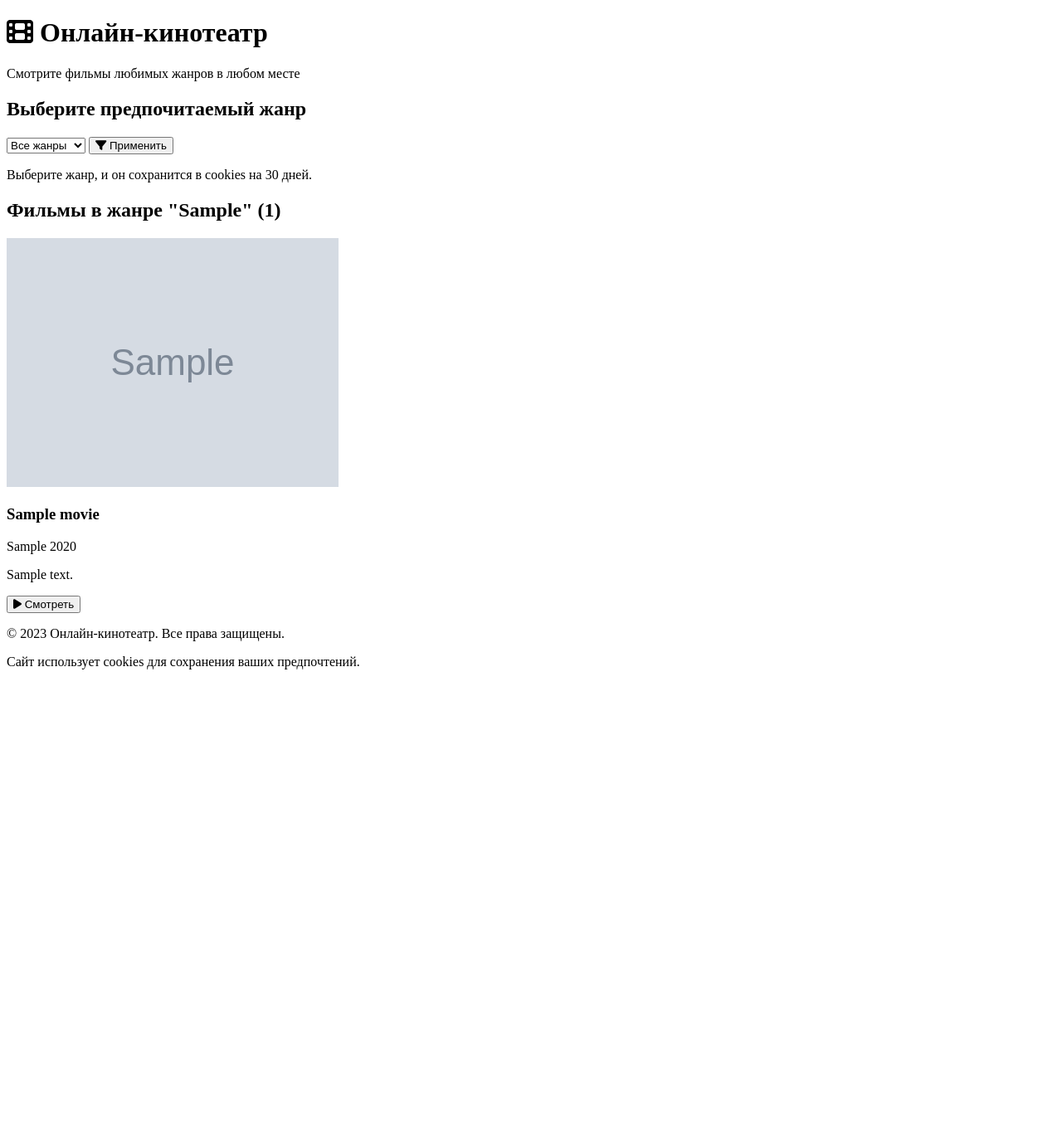
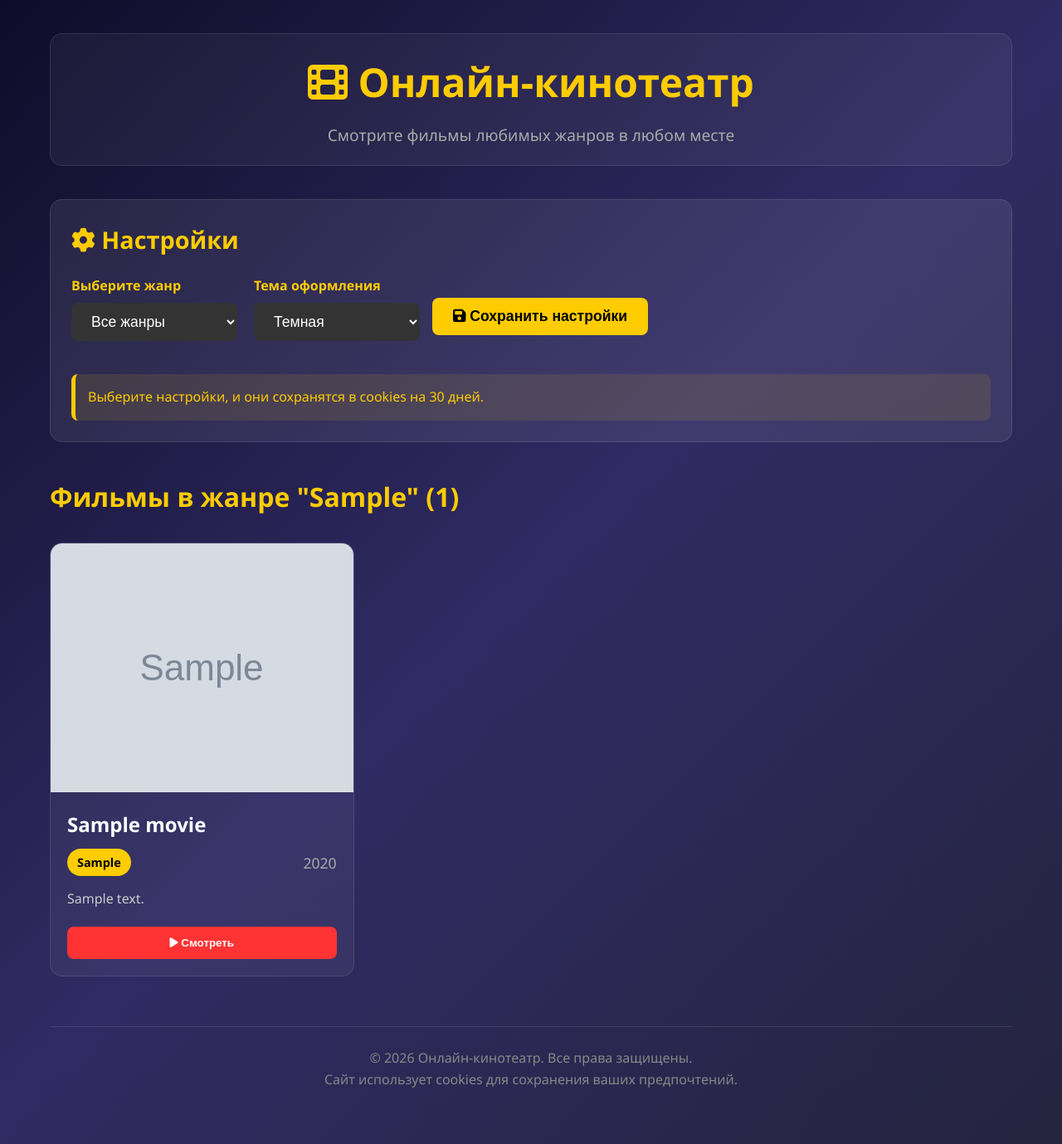
Before and after one commit to masterUgvey/kinoteatr, a Django app: template DjangoPortal/cinema/templates/cinema/index.html in a window 1280 px wide. Shown: the whole page at 83% size. Before the commit the page ends 807 px from the top, so only its background shows below. Run offline with Django 5.2, Linux system fonts and the light colour scheme; tables that the repository leaves empty hold one stand-in row (values such as "Sample post"); the template is opened without the code that fills it: values that come from a table or form of the project are taken from there, most other values are stand-ins (such as "Sample title", 1, 10 or a date in 2020); grey boxes marked "Sample" are stand-in pictures.

Commit message:
Применены стили, темы

```diff
--- a/DjangoPortal/DjangoPortal/urls.py
+++ b/DjangoPortal/DjangoPortal/urls.py
@@ -1,23 +1,14 @@
-"""
-URL configuration for DjangoPortal project.
-
-The `urlpatterns` list routes URLs to views. For more information please see:
-    https://docs.djangoproject.com/en/5.2/topics/http/urls/
-Examples:
-Function views
-    1. Add an import:  from my_app import views
-    2. Add a URL to urlpatterns:  path('', views.home, name='home')
-Class-based views
-    1. Add an import:  from other_app.views import Home
-    2. Add a URL to urlpatterns:  path('', Home.as_view(), name='home')
-Including another URLconf
-    1. Import the include() function: from django.urls import include, path
-    2. Add a URL to urlpatterns:  path('blog/', include('blog.urls'))
-"""
+from django.conf import settings
+from django.conf.urls.static import static
 from django.contrib import admin
 from django.urls import path, include
 
 urlpatterns = [
     path('admin/', admin.site.urls),
-    path('',include('blog.urls'))
+    path('', include('cinema.urls')),
 ]
+
+# Только для разработки
+if settings.DEBUG:
+    urlpatterns += static(settings.STATIC_URL, document_root=settings.STATIC_ROOT)
+    urlpatterns += static(settings.MEDIA_URL, document_root=settings.MEDIA_ROOT)
--- a/DjangoPortal/cinema/forms.py
+++ b/DjangoPortal/cinema/forms.py
@@ -7,9 +7,20 @@ GENRE_CHOICES = [
     ('action', 'Боевик'),
 ]
 
-class GenreForm(forms.Form):
+THEME_CHOICES = [
+    ('dark', 'Темная'),
+    ('light', 'Светлая'),
+]
+
+class SettingsForm(forms.Form):
     genre = forms.ChoiceField(
         choices=GENRE_CHOICES,
         label='Выберите жанр',
         widget=forms.Select(attrs={'class': 'form-control'})
     )
+    theme = forms.ChoiceField(
+        choices=THEME_CHOICES,
+        label='Тема оформления',
+        widget=forms.Select(attrs={'class': 'form-control'}),
+        required=False
+    )
--- /dev/null
+++ b/DjangoPortal/cinema/static/cinema/styles.css
@@ -0,0 +1,293 @@
+/* Основные стили */
+* {
+    margin: 0;
+    padding: 0;
+    box-sizing: border-box;
+}
+
+/* Темная тема по умолчанию */
+body {
+    font-family: 'Segoe UI', Tahoma, Geneva, Verdana, sans-serif;
+    background: linear-gradient(135deg, #0f0c29, #302b63, #24243e);
+    color: #f0f0f0;
+    line-height: 1.6;
+    min-height: 100vh;
+    padding: 20px;
+    transition: all 0.3s ease;
+}
+
+.container {
+    max-width: 1200px;
+    margin: 0 auto;
+    padding: 20px;
+}
+
+/* Заголовок */
+header {
+    text-align: center;
+    margin-bottom: 40px;
+    padding: 20px;
+    background: rgba(255, 255, 255, 0.05);
+    border-radius: 15px;
+    border: 1px solid rgba(255, 255, 255, 0.1);
+}
+
+header h1 {
+    font-size: 3rem;
+    color: #ffcc00;
+    margin-bottom: 10px;
+}
+
+header p {
+    font-size: 1.2rem;
+    color: #aaa;
+}
+
+/* Форма */
+.genre-selection {
+    background: rgba(255, 255, 255, 0.08);
+    padding: 25px;
+    border-radius: 15px;
+    margin-bottom: 40px;
+    border: 1px solid rgba(255, 255, 255, 0.1);
+}
+
+.genre-selection h2 {
+    margin-bottom: 20px;
+    color: #ffcc00;
+    font-size: 1.8rem;
+}
+
+form {
+    display: flex;
+    gap: 15px;
+    align-items: center;
+    flex-wrap: wrap;
+}
+
+select {
+    padding: 12px 20px;
+    border-radius: 8px;
+    border: none;
+    background: #333;
+    color: white;
+    font-size: 1.1rem;
+    min-width: 200px;
+}
+
+.btn {
+    padding: 12px 25px;
+    background: #ffcc00;
+    color: #000;
+    border: none;
+    border-radius: 8px;
+    font-weight: bold;
+    cursor: pointer;
+    font-size: 1.1rem;
+    transition: all 0.3s;
+}
+
+.btn:hover {
+    background: #ffdb4d;
+    transform: translateY(-3px);
+}
+
+.cookie-notice {
+    margin-top: 20px;
+    padding: 15px;
+    background: rgba(255, 204, 0, 0.1);
+    border-left: 5px solid #ffcc00;
+    border-radius: 8px;
+    color: #ffcc00;
+}
+
+/* Сетка фильмов */
+.movies h2 {
+    margin-bottom: 30px;
+    color: #ffcc00;
+    font-size: 2rem;
+}
+
+.movie-grid {
+    display: grid;
+    grid-template-columns: repeat(auto-fill, minmax(300px, 1fr));
+    gap: 30px;
+}
+
+.movie-card {
+    background: rgba(255, 255, 255, 0.05);
+    border-radius: 15px;
+    overflow: hidden;
+    border: 1px solid rgba(255, 255, 255, 0.1);
+    transition: transform 0.3s, box-shadow 0.3s;
+}
+
+.movie-card:hover {
+    transform: translateY(-10px);
+    box-shadow: 0 15px 30px rgba(0, 0, 0, 0.5);
+}
+
+.movie-image img {
+    width: 100%;
+    height: 300px;
+    object-fit: cover;
+    display: block;
+}
+
+.movie-info {
+    padding: 20px;
+}
+
+.movie-info h3 {
+    font-size: 1.5rem;
+    margin-bottom: 10px;
+    color: #fff;
+}
+
+.movie-meta {
+    display: flex;
+    justify-content: space-between;
+    align-items: center;
+    margin-bottom: 15px;
+}
+
+.genre-badge {
+    background: #ffcc00;
+    color: #000;
+    padding: 5px 12px;
+    border-radius: 20px;
+    font-weight: bold;
+    font-size: 0.9rem;
+}
+
+.year {
+    color: #aaa;
+    font-size: 1.1rem;
+}
+
+.description {
+    color: #ccc;
+    margin-bottom: 20px;
+    font-size: 1rem;
+}
+
+.btn-watch {
+    width: 100%;
+    padding: 12px;
+    background: #ff3333;
+    color: white;
+    border: none;
+    border-radius: 8px;
+    font-weight: bold;
+    cursor: pointer;
+    transition: background 0.3s;
+}
+
+.btn-watch:hover {
+    background: #ff6666;
+}
+
+/* Футер */
+footer {
+    text-align: center;
+    margin-top: 60px;
+    padding: 25px;
+    color: #888;
+    border-top: 1px solid rgba(255, 255, 255, 0.1);
+}
+
+/* Адаптивность */
+@media (max-width: 768px) {
+    .movie-grid {
+        grid-template-columns: repeat(auto-fill, minmax(250px, 1fr));
+    }
+    header h1 {
+        font-size: 2.2rem;
+    }
+    form {
+        flex-direction: column;
+        align-items: stretch;
+    }
+    select {
+        width: 100%;
+    }
+}
+/* Светлая тема */
+.light-theme {
+    background: linear-gradient(135deg, #f5f7fa, #c3cfe2);
+    color: #333;
+}
+
+.light-theme header {
+    background: rgba(0, 0, 0, 0.05);
+    border: 1px solid rgba(0, 0, 0, 0.1);
+}
+
+.light-theme header h1 {
+    color: #2c3e50;
+}
+
+.light-theme header p {
+    color: #555;
+}
+
+.light-theme .genre-selection {
+    background: rgba(0, 0, 0, 0.05);
+    border: 1px solid rgba(0, 0, 0, 0.1);
+}
+
+.light-theme .genre-selection h2 {
+    color: #2c3e50;
+}
+
+.light-theme select {
+    background: #fff;
+    color: #333;
+    border: 1px solid #ddd;
+}
+
+.light-theme .movie-card {
+    background: rgba(255, 255, 255, 0.9);
+    border: 1px solid rgba(0, 0, 0, 0.1);
+}
+
+.light-theme .movie-info h3 {
+    color: #2c3e50;
+}
+
+.light-theme .description {
+    color: #666;
+}
+
+.light-theme .year {
+    color: #777;
+}
+
+.light-theme footer {
+    color: #666;
+    border-top: 1px solid rgba(0, 0, 0, 0.1);
+}
+
+/* Стили для формы */
+.form-row {
+    display: flex;
+    gap: 20px;
+    flex-wrap: wrap;
+    margin-bottom: 20px;
+}
+
+.form-group {
+    flex: 1;
+    min-width: 200px;
+}
+
+.form-group label {
+    display: block;
+    margin-bottom: 8px;
+    font-weight: bold;
+    color: #ffcc00;
+}
+
+.light-theme .form-group label {
+    color: #2c3e50;
+}
--- a/DjangoPortal/cinema/templates/cinema/index.html
+++ b/DjangoPortal/cinema/templates/cinema/index.html
@@ -5,10 +5,10 @@
     <meta name="viewport" content="width=device-width, initial-scale=1.0">
     <title>Онлайн-кинотеатр</title>
     {% load static %}
-    <link rel="stylesheet" href="{% static 'cinema/style.css' %}">
+    <link rel="stylesheet" href="{% static 'cinema/styles.css' %}">
     <link rel="stylesheet" href="https://cdnjs.cloudflare.com/ajax/libs/font-awesome/6.4.0/css/all.min.css">
 </head>
-<body>
+<body class="{{ selected_theme }}-theme">
     <div class="container">
         <header>
             <h1><i class="fas fa-film"></i> Онлайн-кинотеатр</h1>
@@ -18,19 +18,32 @@
         <main>
             <!-- Форма выбора жанра -->
             <section class="genre-selection">
-                <h2>Выберите предпочитаемый жанр</h2>
+                <h2><i class="fas fa-cog"></i> Настройки</h2>
                 <form method="post">
                     {% csrf_token %}
-                    {{ form.genre }}
-                    <button type="submit" class="btn"><i class="fas fa-filter"></i> Применить</button>
+                    <div class="form-row">
+                        <div class="form-group">
+                            <label>{{ form.genre.label }}</label>
+                            {{ form.genre }}
+                        </div>
+                        <div class="form-group">
+                            <label>{{ form.theme.label }}</label>
+                            {{ form.theme }}
+                        </div>
+                    </div>
+                    <button type="submit" class="btn"><i class="fas fa-save"></i> Сохранить настройки</button>
                 </form>
-                <p class="cookie-notice">
-                    {% if request.COOKIES.preferred_genre %}
-                        Ваш сохранённый жанр: <strong>{{ selected_genre }}</strong> (сохранено в cookies на 30 дней)
-                    {% else %}
-                        Выберите жанр, и он сохранится в cookies на 30 дней.
-                    {% endif %}
-                </p>
+                <div class="cookie-notice">
+                    <p>
+                        {% if request.COOKIES.preferred_genre %}
+                            Ваш сохранённый жанр: <strong>{{ selected_genre }}</strong>
+                            | Тема: <strong>{{ selected_theme }}</strong>
+                            (настройки сохранены в cookies на 30 дней)
+                        {% else %}
+                            Выберите настройки, и они сохранятся в cookies на 30 дней.
+                        {% endif %}
+                    </p>
+                </div>
             </section>
 
             <!-- Сетка фильмов -->
@@ -67,7 +80,7 @@
         </main>
 
         <footer>
-            <p>© 2023 Онлайн-кинотеатр. Все права защищены.</p>
+            <p>© 2026 Онлайн-кинотеатр. Все права защищены.</p>
             <p>Сайт использует cookies для сохранения ваших предпочтений.</p>
         </footer>
     </div>
--- /dev/null
+++ b/DjangoPortal/cinema/urls.py
@@ -0,0 +1,6 @@
+from django.urls import path
+from . import views
+
+urlpatterns = [
+    path('', views.index, name='index'),
+]
```
Also changed, not shown: DjangoPortal/DjangoPortal/settings.py (+9 -0 lines), DjangoPortal/cinema/views.py (+19 -7 lines).
